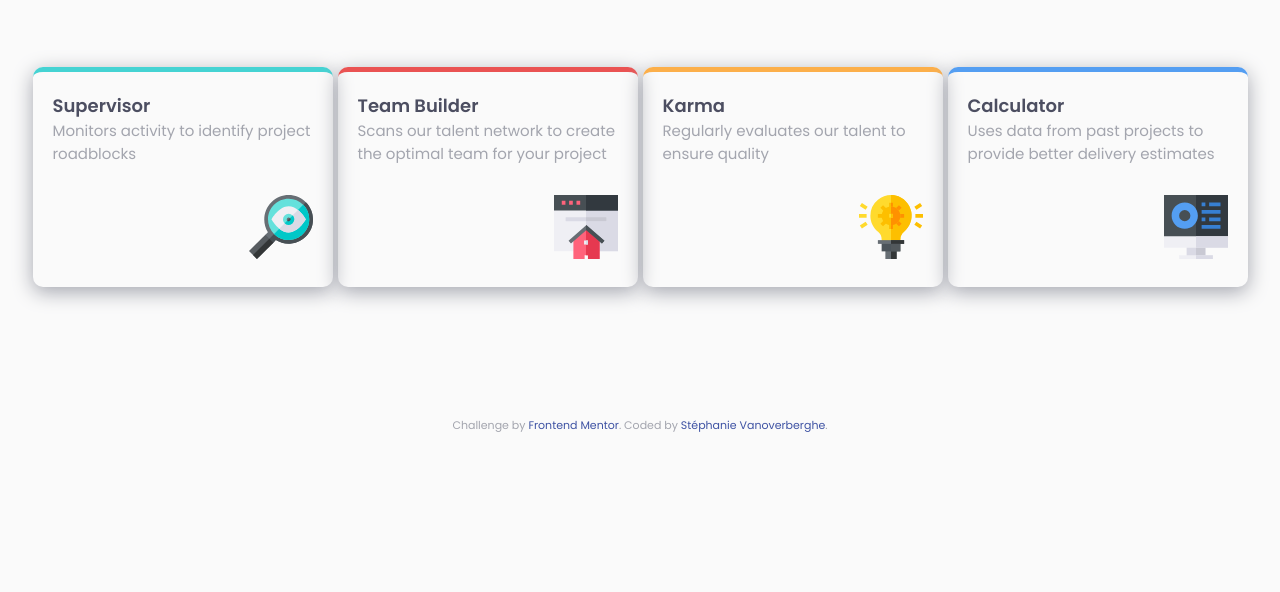
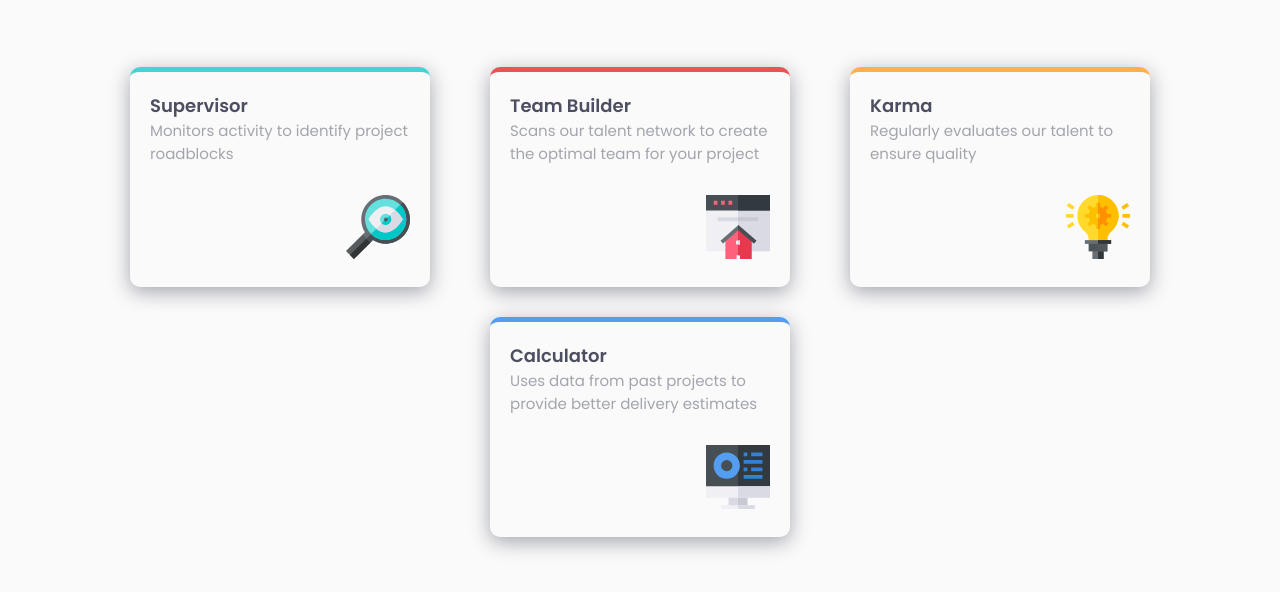
Before and after one commit to stephanievanoverberghe/four-card-feature, a website: page index.html in a window 1280 px wide. Shown: the part 212-804 px from the top of the page. Drawn offline with Linux system fonts and the light colour scheme.

Commit message:
Modification

```diff
--- a/index.html
+++ b/index.html
@@ -11,7 +11,7 @@
 </head>
 
 <body>
-  <div class="main">
+  <main>
     <div class="container">
       <div class="header">
         <h1 class="title">Reliable, efficient delivery</h1>
@@ -51,19 +51,14 @@
           </div>
         </div>
       </div>
+      <!-- <footer>
+        <div class="attribution">
+          Challenge by <a href="https://www.frontendmentor.io?ref=challenge" target="_blank">Frontend Mentor</a>.
+          Coded by <a href="https://github.com/stephanievanoverberghe">Stéphanie Vanoverberghe</a>.
+        </div>
+      </footer> -->
     </div>
-  </div>
-
-
-
-
-
-  <footer>
-    <div class="attribution">
-      Challenge by <a href="https://www.frontendmentor.io?ref=challenge" target="_blank">Frontend Mentor</a>.
-      Coded by <a href="https://github.com/stephanievanoverberghe">Stéphanie Vanoverberghe</a>.
-    </div>
-  </footer>
+  </main>
 </body>
 
 </html>
--- a/src/assets/sass/style.scss
+++ b/src/assets/sass/style.scss
@@ -5,6 +5,14 @@
 
 .container {
     padding: 10rem 3rem;
+    display: flex;
+    flex-direction: column;
+    justify-content: center;
+    min-height: 100vh;
+
+    @include lg {
+        padding: 10rem;
+    }
 
     .header {
         text-align: center;
```
Also changed, not shown: src/assets/css/style.css, 1 other file.
